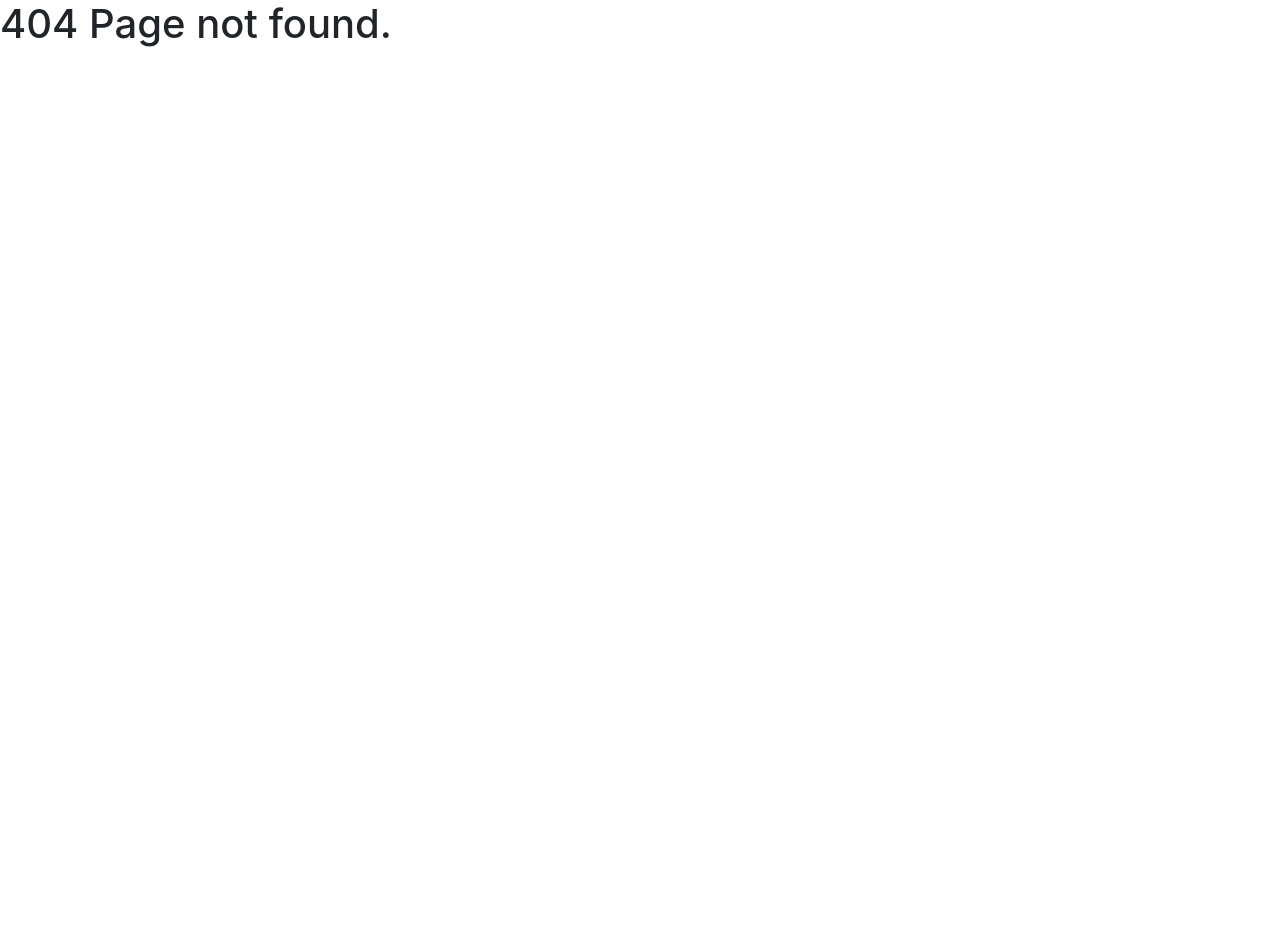
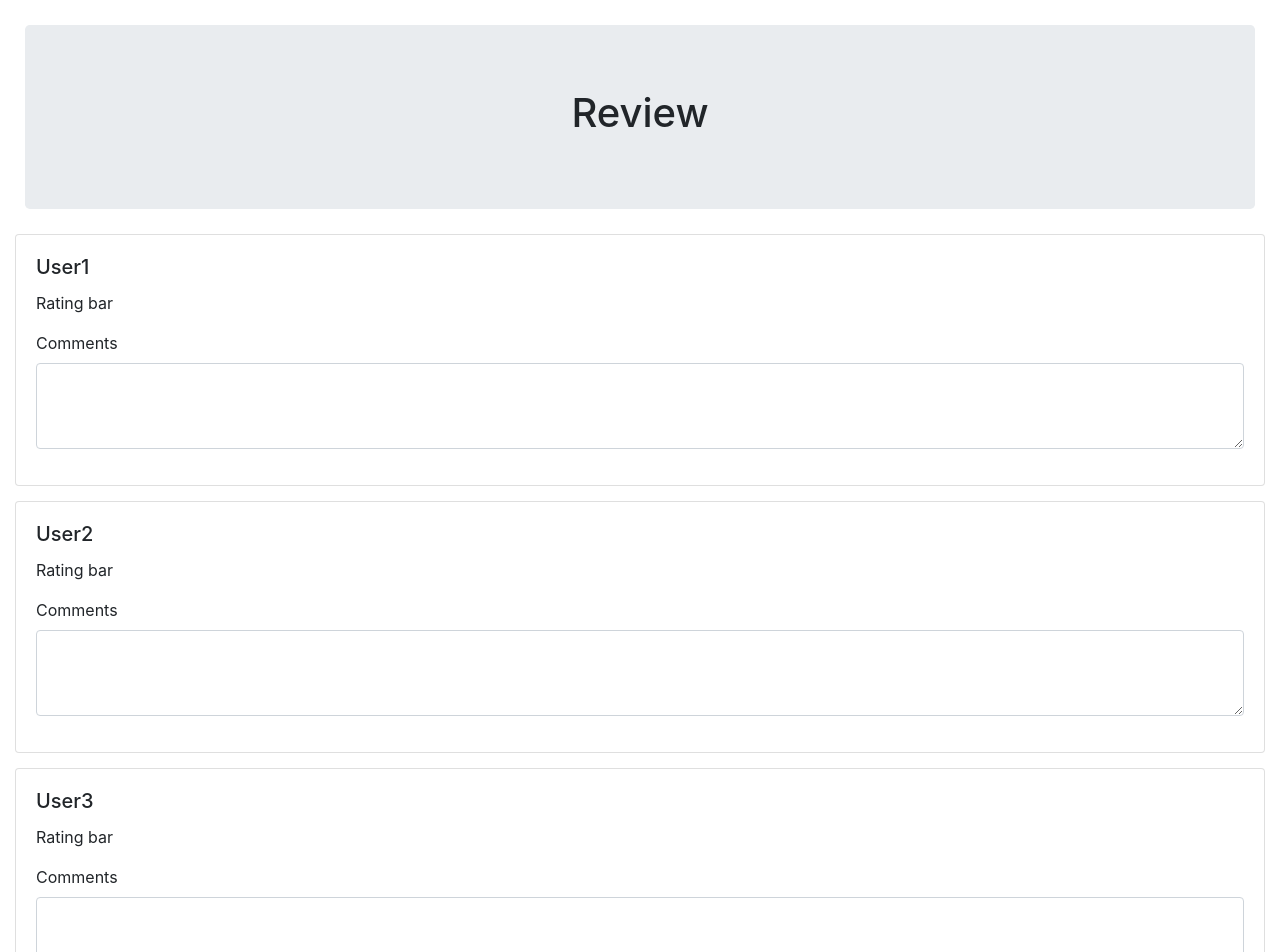
Before and after one commit to thejihongjin/22-Project-3, a React (Create React App) app in the folder client/: page /review in a window 1280 px wide. Before the commit this address had no page. Shown: the top 952 px of the page. Before the commit the page ends 800 px from the top, so only its background shows below. Built offline with nearby package versions, Linux system fonts and the light colour scheme.

Commit message:
added user review page

```diff
--- a/client/src/App.js
+++ b/client/src/App.js
@@ -6,6 +6,8 @@ const CreateEvent = React.lazy(() => import("./pages/CreateEvent"));
 const About = React.lazy(() => import("./pages/About"));
 const Register = React.lazy(() => import("./pages/Register"));
 const SignIn = React.lazy(() => import("./pages/SignIn"));
+const UserReview = React.lazy(() => import("./pages/UserReview"));
+
 class App extends Component {
   render() {
     return (
@@ -14,9 +16,11 @@ class App extends Component {
           <Switch>
             <Route exact path="/user" component={User} />
             <Route exact path="/create" component={CreateEvent} />
+            <Route exact path="/" component={About} />
             <Route exact path="/about" component={About} />
             <Route exact path="/register" component={Register} />
             <Route exact path="/signin" component={SignIn} />
+            <Route exact path="/review" component={UserReview} />
             <Route render={() => <h1>404 Page not found.</h1>} />
           </Switch>
         </React.Suspense>
--- /dev/null
+++ b/client/src/pages/UserReview.js
@@ -0,0 +1,74 @@
+import React, { Component } from 'react';
+import Jumbotron from "react-bootstrap/Jumbotron";
+import Card from "react-bootstrap/Card";
+import Form from "react-bootstrap/Form";
+
+
+class UserReview extends Component {
+    state = {
+        user: "",
+        attendees: [],
+        reviews: ""
+    }
+
+    jumbotronStyle = {
+        textAlign: "center",
+        margin: "25px"
+    }
+
+    cardStyle = {
+        margin: "15px"
+    }
+
+    render() {
+        return (
+            <div style={{ margin: "0 auto" }}>
+                {/* navbar - HOME/OTHER NAV LINKS */}
+                {/* header - REVIEW */}
+                <Jumbotron style={this.jumbotronStyle}>
+                    <h1>Review</h1>
+                </Jumbotron>
+                {/* user cards(s) w/ review, punctuality rating, comment, etc */}
+                {/* map over attendees in event and create card for each one */}
+                <Card style={this.cardStyle}>
+                    <Card.Body>
+                        <Card.Title>User1</Card.Title>
+                        <Card.Text>Rating bar</Card.Text>
+                        <Form>
+                            <Form.Group controlId="formBookSearch">
+                                <Form.Label>Comments</Form.Label>
+                                <Form.Control as="textarea" rows="3" name="userIdComment"/>
+                            </Form.Group>
+                        </Form>
+                    </Card.Body>
+                </Card>
+                <Card style={this.cardStyle}>
+                    <Card.Body>
+                        <Card.Title>User2</Card.Title>
+                        <Card.Text>Rating bar</Card.Text>
+                        <Form>
+                            <Form.Group controlId="formBookSearch">
+                                <Form.Label>Comments</Form.Label>
+                                <Form.Control as="textarea" rows="3" name="userIdComment"/>
+                            </Form.Group>
+                        </Form>
+                    </Card.Body>
+                </Card>
+                <Card style={this.cardStyle}>
+                    <Card.Body>
+                        <Card.Title>User3</Card.Title>
+                        <Card.Text>Rating bar</Card.Text>
+                        <Form>
+                            <Form.Group controlId="formBookSearch">
+                                <Form.Label>Comments</Form.Label>
+                                <Form.Control as="textarea" rows="3" name="userIdComment"/>
+                            </Form.Group>
+                        </Form>
+                    </Card.Body>
+                </Card>
+            </div>
+        )
+    }
+}
+
+export default UserReview;
```
